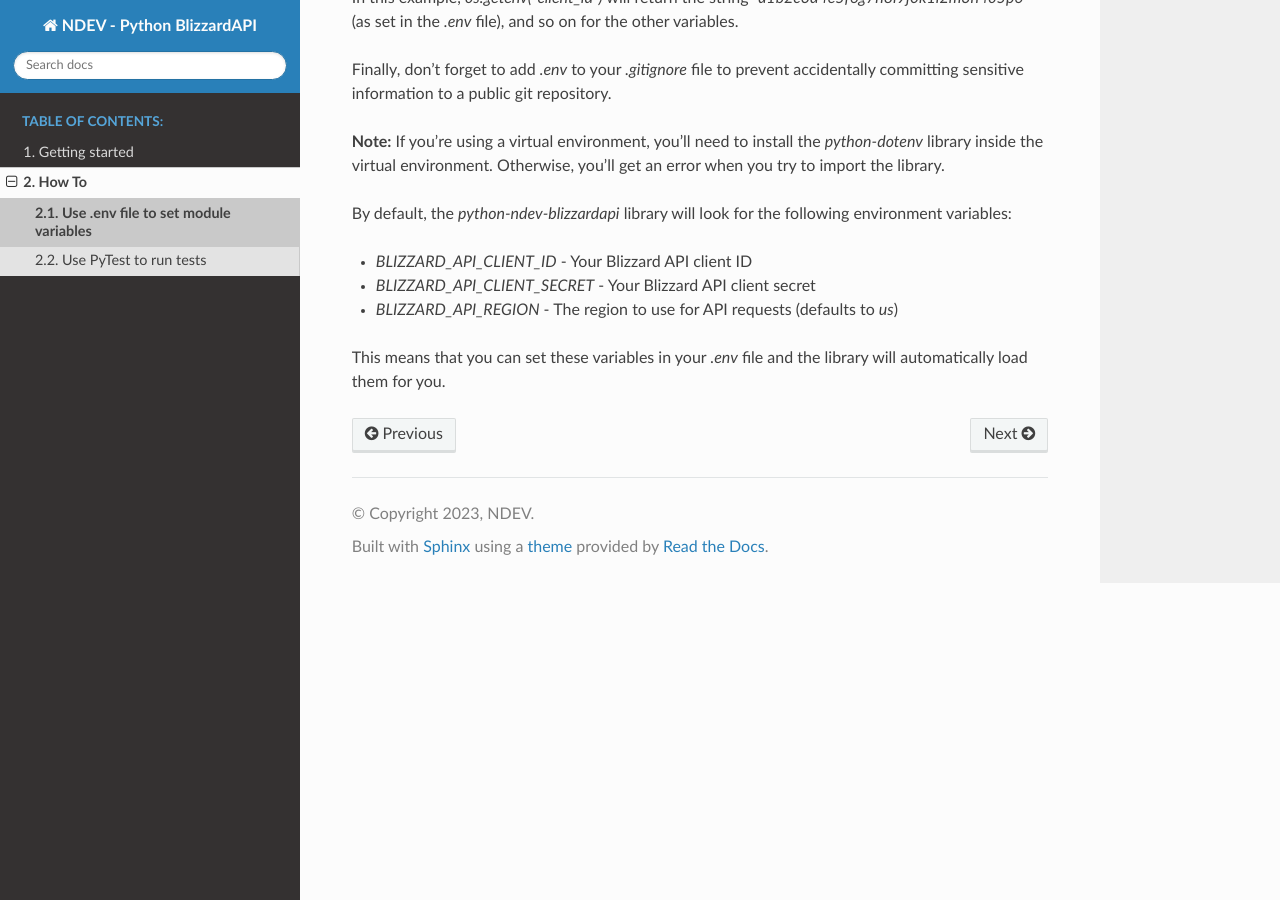
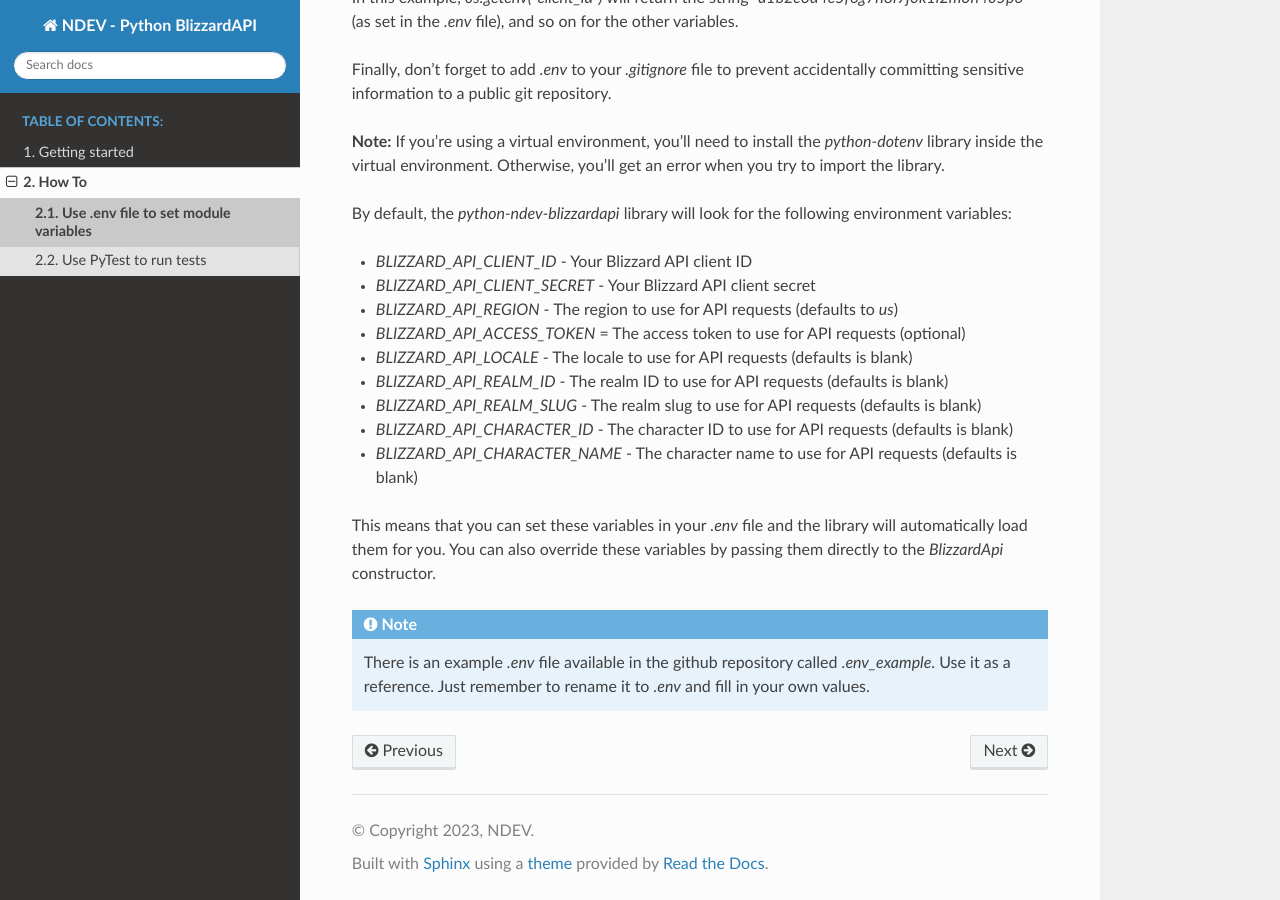
Before and after one commit to natanrmaia/python-ndev-blizzardapi, a Sphinx documentation site: the page built from docs/howto/use_env_file.rst, in a window 1280 px wide and 900 px high, scrolled down 1128 px. Built offline with Sphinx 7.4.7 and the Read the Docs theme 2.0.0, drawn with Linux system fonts in a browser that asks for light colours.

Commit message:
Added env example

```diff
--- a/docs/howto/use_env_file.rst
+++ b/docs/howto/use_env_file.rst
@@ -56,5 +56,16 @@ By default, the `python-ndev-blizzardapi` library will look for the following en
 * `BLIZZARD_API_CLIENT_ID` - Your Blizzard API client ID
 * `BLIZZARD_API_CLIENT_SECRET` - Your Blizzard API client secret
 * `BLIZZARD_API_REGION` - The region to use for API requests (defaults to `us`)
+* `BLIZZARD_API_ACCESS_TOKEN` = The access token to use for API requests (optional)
+* `BLIZZARD_API_LOCALE` - The locale to use for API requests (defaults is blank)
+* `BLIZZARD_API_REALM_ID` - The realm ID to use for API requests (defaults is blank)
+* `BLIZZARD_API_REALM_SLUG` - The realm slug to use for API requests (defaults is blank)
+* `BLIZZARD_API_CHARACTER_ID` - The character ID to use for API requests (defaults is blank)
+* `BLIZZARD_API_CHARACTER_NAME` - The character name to use for API requests (defaults is blank)
 
 This means that you can set these variables in your `.env` file and the library will automatically load them for you.
+You can also override these variables by passing them directly to the `BlizzardApi` constructor.
+
+.. note::
+    There is an example `.env` file available in the github repository called `.env_example`. Use it as a reference.
+    Just remember to rename it to `.env` and fill in your own values.
```
Also changed, not shown: 1 other file.
